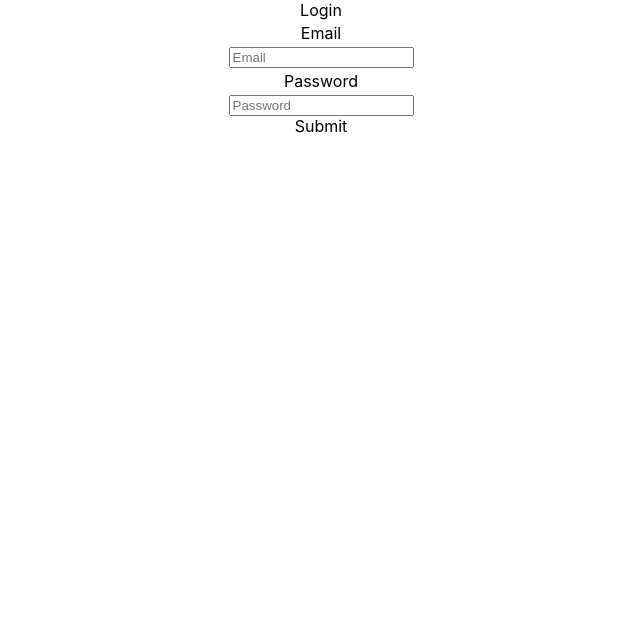
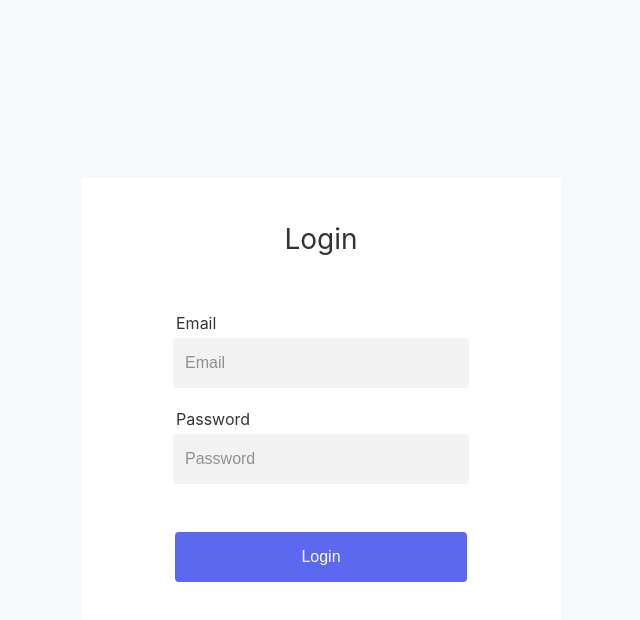
Before and after one commit to ayatoullah/OnlineTutoring, a React (Create React App) app: page /login in a window 1280 px wide. Shown: the top 620 px of the page, without its empty margins (319-959 px from the left). Built offline with nearby package versions, Linux system fonts and the light colour scheme.

Commit message:
update style to login page

```diff
--- a/src/components/DropDownList.js
+++ b/src/components/DropDownList.js
@@ -6,7 +6,7 @@ const Tab = (props) =>  {
         <>
                 <div className="dropdown">
                     {props.name ?? <span>{props.name}</span>}
-                    <div class="dropdown-content">
+                    <div className="dropdown-content">
                         {choices.map( x => (<p>{x}</p>))}
                     </div>
                 </div>
--- a/src/components/LoginComponent/Login.css
+++ b/src/components/LoginComponent/Login.css
@@ -0,0 +1,105 @@
+.container {
+    height:100%;
+    background-color: #F6F7FC;
+    opacity:0.8;
+    position:fixed;
+    width:100%;
+    height:100%;
+    top:0px;
+    left:0px;
+    z-index:1000;
+    display : flex;
+    justify-content: center;
+    align-items: center;
+    line-height: 1.5;
+}
+
+.login-container {
+    width:400px;
+    background-color : white;
+    padding:40px;
+    display : grid;
+    grid-template-areas:
+    "title"
+    "email"
+    "password"
+    "submit";
+
+}
+
+.title {
+    grid-area: title;
+    font-size:1.75rem;
+    margin-bottom: 3rem;
+}
+
+.email {
+    width:100%;
+    grid-area: email;
+    display: grid;
+    grid-template-areas:
+    "emaillabel"
+    "emailinput";
+    justify-content: center;
+    margin-bottom: 1rem;
+}
+
+.password {
+    width:100%;
+    grid-area: password;
+    display: grid;
+    grid-template-areas:
+    "passwordlabel"
+    "passwordinput";
+    justify-content: center;
+    margin-bottom: 3rem;
+}
+
+.email-label {
+    grid-area: emaillabel;
+}
+
+.email-input {
+    grid-area: emailinput;
+}
+
+#email{
+    text-align: left;
+}
+
+.password-label {
+    grid-area: passwordlabel;
+}
+
+.password-input {
+    grid-area: passwordinput;
+
+}
+
+#password {
+    text-align: left;
+}
+
+input {
+    display: block;
+    height: calc(1.5em + 0.75rem + 2px);
+    padding: 0.375rem 0.75rem;
+    font-size: 1rem;
+    font-weight: 400;
+    line-height: 1.5;
+    color: #495057;
+    background-color: #efefef;
+    border-style: none;
+    width: 17rem;
+    border-radius: 0.25rem;
+}
+
+button {
+    font-size: 1rem;
+    width: 18.25rem;
+    height: 50px;
+    background-color: #3443eb;
+    color: white;
+    border-radius: 0.25rem;
+    border-style: none;
+}
--- a/src/components/LoginComponent/Login.js
+++ b/src/components/LoginComponent/Login.js
@@ -1,17 +1,45 @@
+import React, {useState} from 'react';
+import "./Login.css";
+
 const Login = () => {
+    const [formValues, setFormValues] = useState({email:"",password:""});
+
+    const handleChange = (e) => {
+        const { name, value } = e.target;
+        setFormValues({...formValues,[name]:value})
+    }
+
+    const login = () => {
+        console.log(formValues);
+    }
+
     return (
         <>
-            <div class="login-container">
-                <div>Login</div>
-                <div class="email">
-                    <p>Email</p>
-                    <input type="text" placeholder="Email"/>
+            <div className="container">
+                <div className="login-container">
+                    <div className="title">Login</div>
+                        <div className="email">
+                            <div className="email-label">
+                                <label id="email"><p>Email</p></label>
+                            </div>
+                            <div className="email-input">
+                                <input type="text" placeholder="Email" name="email"
+                                       value={formValues.email} onChange={handleChange}/>
+                            </div>
+                        </div>
+                        <div className="password">
+                            <div className="password-label">
+                                <label id="password"><p>Password</p></label>
+                            </div>
+                            <div className="password-input">
+                                <input type="text" placeholder="Password" name="password"
+                                       value={formValues.password} onChange={handleChange}/>
+                            </div>
+                        </div>
+                        <div className="submit">
+                            <button type="submit" onClick={login}>Login</button>
+                        </div>
                 </div>
-                <div class="password">
-                    <p>Password</p>
-                    <input type="text" placeholder="Password"/>
-                </div>
-                <div class="submit">Submit</div>
             </div>
         </>
     );
--- a/src/views/Course.css
+++ b/src/views/Course.css
@@ -1,5 +1,5 @@
 
-.container{
+.course-container {
     display: flex;
     flex-direction: column;
     padding-left: 10%;
--- a/src/views/Course.js
+++ b/src/views/Course.js
@@ -5,7 +5,7 @@ import {course} from '../components/CourseComponent/courseItem.js'
 
 const Course = () => {
   return (
-      <div className='container'>
+      <div className='course-container'>
           <h1 className='child_1'>{course.courseName}</h1>
           <div className='child_2'>
             <p className='heading'>Course description</p>
```
